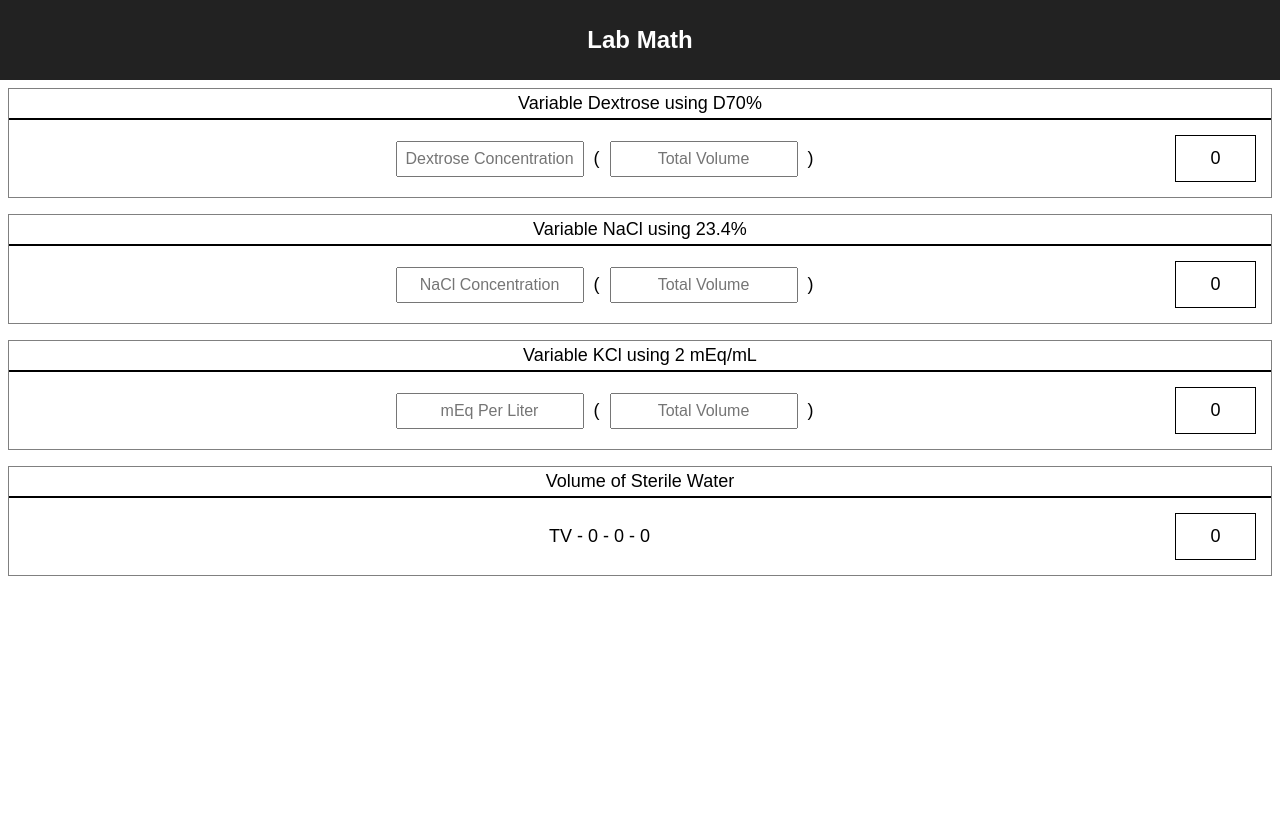
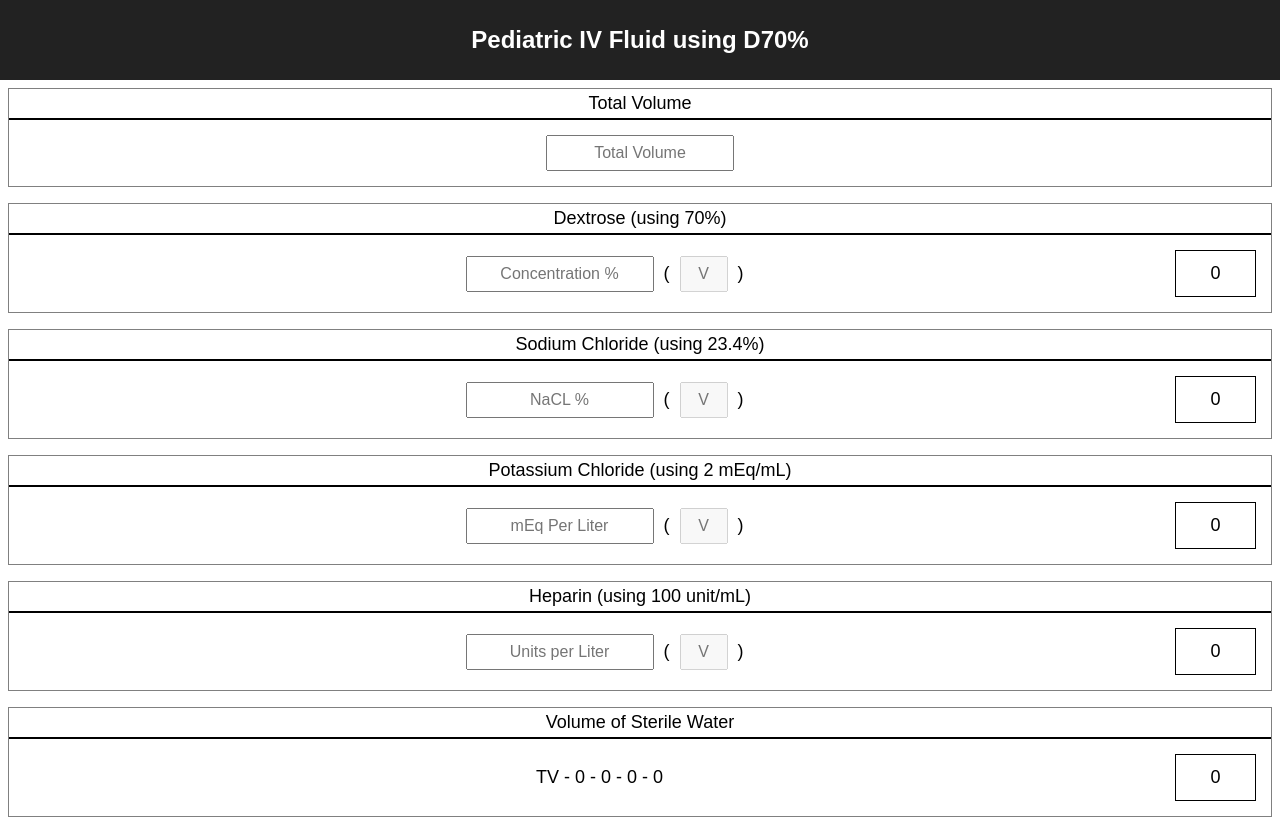
Before and after one commit to thebho/labmath, a React (Create React App) app: page / in a window 1280 px wide. Before the commit the page ends 800 px from the top, so only its background shows below. Built offline with nearby package versions, Linux system fonts and the light colour scheme; the HTML template or start-up script is replaced by a standard one.

Commit message:
refactor for herapin

```diff
--- a/src/App.js
+++ b/src/App.js
@@ -7,7 +7,7 @@ class App extends Component {
     return (
       <div className="App">
         <header className="App-header">
-          <h1 className="App-title">Lab Math</h1>
+          <h1 className="App-title">Pediatric IV Fluid using D70%</h1>
         </header>
         <div className="App-intro">
           <Simple />
--- a/src/simple.css
+++ b/src/simple.css
@@ -15,6 +15,10 @@ input {
   margin-right: 10px;
   height: 30px;
   font-size: 16px;
+}
+
+.Input-Vol {
+  width: 40px;
 }
 
 input::-webkit-outer-spin-button,
--- a/src/simple.js
+++ b/src/simple.js
@@ -1,90 +1,123 @@
 import React, { Component } from 'react';
+import VolInput from './volinput';
 import './simple.css'
 
 var decimalRegex = '[0-9]+([\.][0-9]+)?'
 var intRegex = '[0-9]+'
 
+
+
 class Simple extends Component {
   state = {
     dextroseConcentration: '',
     volume: '',
-    volumeOfD70: 0,
+    d70Total: 0,
     dextrose: 70,
     naclConcentation: '',
     volumeOfNACL234: 0,
     mEqperLiter: '',
     mLPotassiumChl: 0,
     sterileWaterVolume: 0,
+    heparinnUnitsPerLiter: '',
+    heparinTotal: 0,
   }
 
   handleDextroseConcentrationChange = (event) => {
     var dextroseConcentration = event.target.value
-    var volumeOfD70 = (this.state.volume * dextroseConcentration)/this.state.dextrose
-    this.setState({dextroseConcentration: dextroseConcentration, volumeOfD70: volumeOfD70.toFixed(2)}, () => this.sterileWaterCalculation())
-
+    this.setState({dextroseConcentration: dextroseConcentration},
+      () => this.sterileWaterCalculation()
+    )
   }
   handleNACLConcentrationChange = (event) => {
     var naclConcentation = event.target.value
-    var volumeOfNACL234 = (this.state.volume * naclConcentation)/23.4
-    this.setState({naclConcentation: naclConcentation, volumeOfNACL234: volumeOfNACL234.toFixed(2)}, () => this.sterileWaterCalculation())
+    this.setState({naclConcentation: naclConcentation},
+       () => this.sterileWaterCalculation()
+     )
 
   }
   handleVolumeChange = (event) => {
     var volume = event.target.value
-    var volumeOfD70 = (volume * this.state.dextroseConcentration)/this.state.dextrose
-    this.setState({volume: volume, volumeOfD70: volumeOfD70.toFixed(2)}, ()  => this.sterileWaterCalculation())
+    this.setState({volume: volume},
+      ()  => this.sterileWaterCalculation()
+    )
   }
   handlemEqChange = (event) => {
     var meq = event.target.value
-    var mLPotassiumChl = (meq * this.state.volume) / 2000
-    this.setState({mEqperLiter: meq, mLPotassiumChl: mLPotassiumChl}, () => this.sterileWaterCalculation())
+    this.setState({mEqperLiter: meq},
+      () => this.sterileWaterCalculation()
+    )
+  }
+
+  handleHerapinChange = (event) => {
+    var heparinUnits = event.target.value
+    this.setState({heparinnUnitsPerLiter: heparinUnits},
+      () => this.sterileWaterCalculation()
+    )
   }
 
   sterileWaterCalculation = () => {
-    var sterileWaterVolume = this.state.volume - this.state.volumeOfD70 - this.state.volumeOfNACL234 - this.state.mLPotassiumChl
-    this.setState({sterileWaterVolume: sterileWaterVolume.toFixed(2)})
+    console.log(this.state)
+    var d70Total = ((this.state.volume * this.state.dextroseConcentration)/this.state.dextrose).toFixed(2)
+    var volumeOfNACL234 = ((this.state.volume * this.state.naclConcentation)/23.4).toFixed(2)
+    var mLPotassiumChl = (this.state.mEqperLiter * this.state.volume) / 2000
+    var heparinTotal = (this.state.heparinnUnitsPerLiter * this.state.volume) / 100000
+    var sterileWaterVolume = (this.state.volume - d70Total - volumeOfNACL234 - mLPotassiumChl - heparinTotal).toFixed(2)
+    this.setState({
+      d70Total: d70Total,
+      volumeOfNACL234:volumeOfNACL234,
+      mLPotassiumChl: mLPotassiumChl,
+      heparinTotal: heparinTotal,
+      sterileWaterVolume: sterileWaterVolume,
+    })
   }
 
   render() {
     return (
       <div className='labMathBody'>
         <div className='equation'>
-          <div className='MathHeader'> Variable Dextrose using D70%</div>
+          <div className='MathHeader'>Total Volume</div>
           <div className='equation-body'>
             <form className='equation-left'>
-              <input type='number' pattern={decimalRegex} placeholder='Dextrose Concentration' value={this.state.dextroseConcentration} onChange={this.handleDextroseConcentrationChange} />
-              <div>
-                (
                 <input type='number' pattern={intRegex} placeholder='Total Volume' value={this.state.volume} onChange={this.handleVolumeChange} />
-                )
-              </div>
             </form>
-            <div className='equation-right'>{this.state.volumeOfD70}</div>
           </div>
         </div>
         <div className='equation'>
-          <div className='MathHeader'> Variable NaCl using 23.4%</div>
+          <div className='MathHeader'>Dextrose (using 70%)</div>
+          <div className='equation-body'>
+            <form className='equation-left'>
+              <input
+                type='number' pattern={decimalRegex} placeholder='Concentration %' value={this.state.dextroseConcentration} onChange={this.handleDextroseConcentrationChange} />
+              <div>
+              (<VolInput volume={this.state.volume} />)
+
+              </div>
+            </form>
+            <div className='equation-right'>{this.state.d70Total}</div>
+          </div>
+        </div>
+        <div className='equation'>
+          <div className='MathHeader'>Sodium Chloride (using 23.4%)</div>
             <div className='equation-body'>
             <form className='equation-left'>
-              <input type='number' pattern={decimalRegex} placeholder='NaCl Concentration' value={this.state.naclConcentation} onChange={this.handleNACLConcentrationChange} />
+              <input
+                type='number' pattern={decimalRegex}
+                placeholder='NaCL %' value={this.state.naclConcentation} onChange={this.handleNACLConcentrationChange} />
               <div>
-                (
-                <input type='number' pattern={intRegex}   placeholder='Total Volume' value={this.state.volume} onChange={this.handleVolumeChange} />
-                )
+              (<VolInput volume={this.state.volume} />)
+
               </div>
             </form>
             <div className='equation-right'>{this.state.volumeOfNACL234}</div>
           </div>
         </div>
         <div className='equation'>
-          <div className='MathHeader'> Variable KCl using 2 mEq/mL</div>
+          <div className='MathHeader'>Potassium Chloride (using 2 mEq/mL)</div>
           <div className='equation-body'>
             <form className='equation-left'>
               <input type='number' pattern={decimalRegex} placeholder='mEq Per Liter' value={this.state.mEqperLiter} onChange={this.handlemEqChange} />
               <div>
-                (
-                <input type='number' pattern={intRegex} placeholder='Total Volume' value={this.state.volume} onChange={this.handleVolumeChange} />
-                )
+                (<VolInput volume={this.state.volume} />)
               </div>
           </form>
           <div className='equation-right'> {this.state.mLPotassiumChl}</div>
@@ -92,9 +125,26 @@ class Simple extends Component {
           </div>
         </div>
         <div className='equation'>
+          <div className='MathHeader'>Heparin (using 100 unit/mL)</div>
+          <div className='equation-body'>
+            <form className='equation-left'>
+              <input
+                type='number' pattern={decimalRegex}
+                placeholder='Units per Liter'
+                value={this.state.heparinnUnitsPerLiter}
+                onChange={this.handleHerapinChange} />
+              <div>
+              (<VolInput volume={this.state.volume} />)
+              </div>
+          </form>
+          <div className='equation-right'> {this.state.heparinTotal}</div>
+
+          </div>
+        </div>
+        <div className='equation'>
           <div className='MathHeader'> Volume of Sterile Water</div>
           <div className='equation-body'>
-            <div className='equation-left'>{this.state.volume ? this.state.volume : 'TV'} - {this.state.volumeOfD70} - {this.state.volumeOfNACL234} - {this.state.mLPotassiumChl}</div>
+            <div className='equation-left'>{this.state.volume ? this.state.volume : 'TV'} - {this.state.d70Total} - {this.state.volumeOfNACL234} - {this.state.mLPotassiumChl} - {this.state.heparinTotal}</div>
             <div className='equation-right'>{this.state.sterileWaterVolume}</div>
           </div>
         </div>
--- /dev/null
+++ b/src/volinput.js
@@ -0,0 +1,21 @@
+import React from 'react';
+import './simple.css'
+
+type Props = {
+  volume: Object,
+}
+
+var intRegex = '[0-9]+'
+
+const VolInput = (props: Props) => (
+  <input
+    className='Input-Vol'
+    type='number'
+    disabled={true}
+    pattern={intRegex}
+    placeholder='V'
+    value={props.volume}
+  />
+)
+
+export default VolInput;
```
